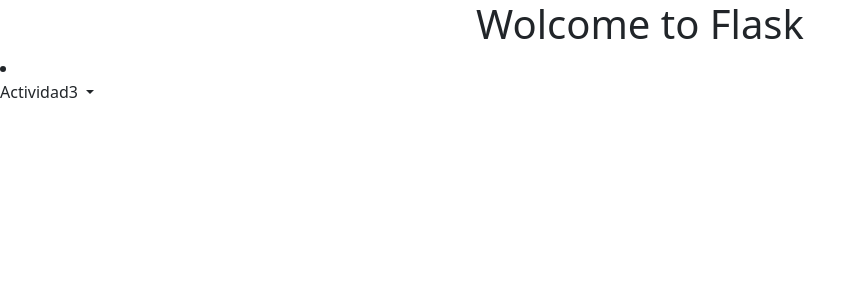
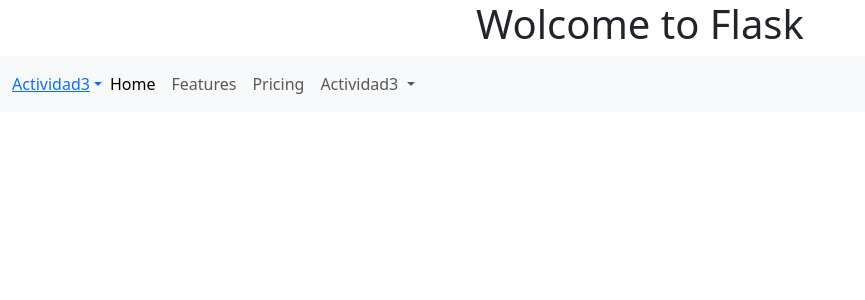
Before and after one commit to angievelasquez-20/Machine, a Flask app: page /Index in a window 1280 px wide. Shown: the top 300 px of the page, without its empty margins (0-865 px from the left). Run offline with Flask 3, Linux system fonts and the light colour scheme.

Commit message:
modificacion

```diff
--- a/app.py
+++ b/app.py
@@ -21,19 +21,19 @@
 
 
 @app.route('/Caso1')
-def Actividad3():
+def Caso1():
      return render_template('Caso1.html')
 
 @app.route('/Caso2')
-def Actividad3():
+def Caso2():
      return render_template('Caso2.html')
 
 @app.route('/Caso3')
-def Actividad3():
+def Caso3():
      return render_template('Caso3.html')
 
 @app.route('/Caso4')
-def Actividad3():
+def Caso4():
      return render_template('Caso4.html')
 
 
--- a/templates/Actividad3.html
+++ b/templates/Actividad3.html
@@ -9,8 +9,5 @@
 
 </head>
 <body>
-    <h1>Análisis predictivos</h1>
-    <p>Los modelos de análisis predictivo basados en el aprendizaje supervisado ayudan a las empresas a anticipar resultados y a tomar decisiones estratégicas.  Esto les permite justificar sus elecciones y adaptar sus estrategias para el beneficio de la organización.
-    En el ámbito de la salud, la regresión es una herramienta clave para predecir resultados clínicos. Por ejemplo, un modelo predictivo puede evaluar el riesgo de un paciente de desarrollar una enfermedad basándose en sus datos biológicos e historial médico.</p>
 </body>
 </html>
--- a/templates/Index.html
+++ b/templates/Index.html
@@ -9,18 +9,38 @@
 </head>
 <body>
     <h1>Wolcome to {{name}}</h1>
+        <nav class="navbar navbar-expand-lg bg-body-tertiary">
+  <div class="container-fluid">
+    <a class="dropdown-toggle" href="#">Actividad3</a>
+    <button class="navbar-toggler" type="button" data-bs-toggle="collapse" data-bs-target="#navbarNavDropdown" aria-controls="navbarNavDropdown" aria-expanded="false" aria-label="Toggle navigation">
+      <span class="navbar-toggler-icon"></span>
+    </button>
+    <div class="collapse navbar-collapse" id="navbarNavDropdown">
+      <ul class="navbar-nav">
+        <li class="nav-item">
+          <a class="nav-link active" aria-current="page" href="#">Home</a>
+        </li>
+        <li class="nav-item">
+          <a class="nav-link" href="#">Features</a>
+        </li>
+        <li class="nav-item">
+          <a class="nav-link" href="#">Pricing</a>
+        </li>
         <li class="nav-item dropdown">
           <a class="nav-link dropdown-toggle" href="Index" role="button" data-bs-toggle="dropdown" aria-expanded="false">
             Actividad3
           </a>
           <ul class="dropdown-menu">
-            <li><a class="dropdown-item" href="#">Análisis predictivos</a></li>
-            <li><a class="dropdown-item" href="#">Segmentación de clientes: </a></li>
-            <li><a class="dropdown-item" href="#">Forecasting</a></li>
-            <li><a class="dropdown-item" href="#">Detección de spam:</a></li>
+            <li><a class="dropdown-item" href="Caso1">Action</a></li>
+            <li><a class="dropdown-item" href="Caso2">Another action</a></li>
+            <li><a class="dropdown-item" href="Caso3">Something else here</a></li>
+            <li><a class="dropdown-item" href="Caso4">Something else here</a></li>
           </ul>
         </li>
-
+      </ul>
+    </div>
+  </div>
+</nav>
 
 </body>
 </html>
```
